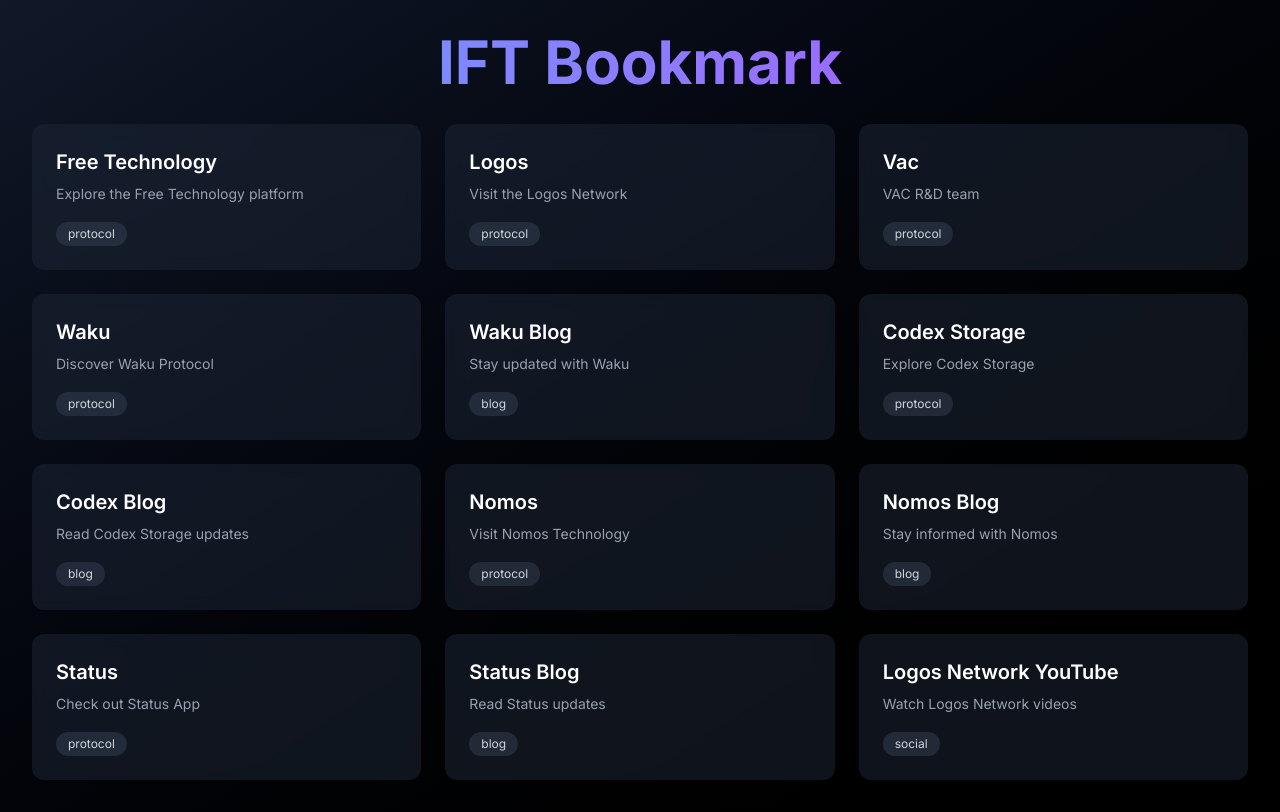
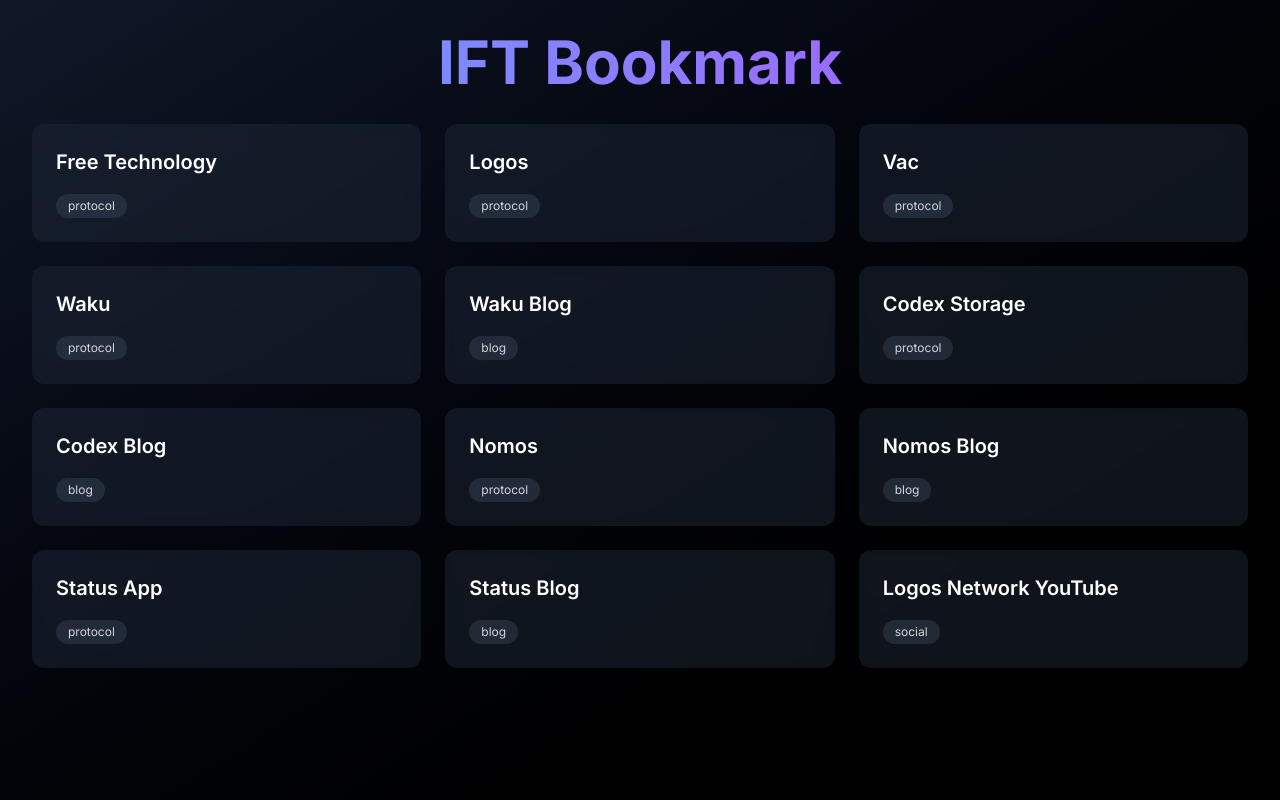
Before and after one commit to chair28980/ift-bookmark, a Next.js app: page / in a window 1280 px wide. Built offline with nearby package versions, Linux system fonts and the light colour scheme.

Commit message:
remove description from links

```diff
--- a/src/data/links.ts
+++ b/src/data/links.ts
@@ -1,7 +1,6 @@
 export interface Link {
   title: string;
   url: string;
-  description: string;
   category: 'protocol' | 'blog' | 'social';
 }
 
@@ -9,73 +8,61 @@
   {
     title: 'Free Technology',
     url: 'https://free.technology',
-    description: 'Explore the Free Technology platform',
     category: 'protocol'
   },
   {
     title: 'Logos',
     url: 'https://logos.co',
-    description: 'Visit the Logos Network',
     category: 'protocol'
   },
   {
     title: 'Vac',
     url: 'https://vac.dev',
-    description: 'VAC R&D team',
     category: 'protocol'
   },
   {
     title: 'Waku',
     url: 'https://waku.org',
-    description: 'Discover Waku Protocol',
     category: 'protocol'
   },
   {
     title: 'Waku Blog',
     url: 'https://blog.waku.org',
-    description: 'Stay updated with Waku',
     category: 'blog'
   },
   {
     title: 'Codex Storage',
     url: 'https://codex.storage',
-    description: 'Explore Codex Storage',
     category: 'protocol'
   },
   {
     title: 'Codex Blog',
     url: 'https://blog.codex.storage',
-    description: 'Read Codex Storage updates',
     category: 'blog'
   },
   {
     title: 'Nomos',
     url: 'https://nomos.tech',
-    description: 'Visit Nomos Technology',
     category: 'protocol'
   },
   {
     title: 'Nomos Blog',
     url: 'https://blog.nomos.tech',
-    description: 'Stay informed with Nomos',
     category: 'blog'
   },
   {
-    title: 'Status',
+    title: 'Status App',
     url: 'https://status.app',
-    description: 'Check out Status App',
     category: 'protocol'
   },
   {
     title: 'Status Blog',
     url: 'https://blog.status.app',
-    description: 'Read Status updates',
     category: 'blog'
   },
   {
     title: 'Logos Network YouTube',
     url: 'https://www.youtube.com/@LogosNetwork',
-    description: 'Watch Logos Network videos',
     category: 'social'
   }
 ];
```
